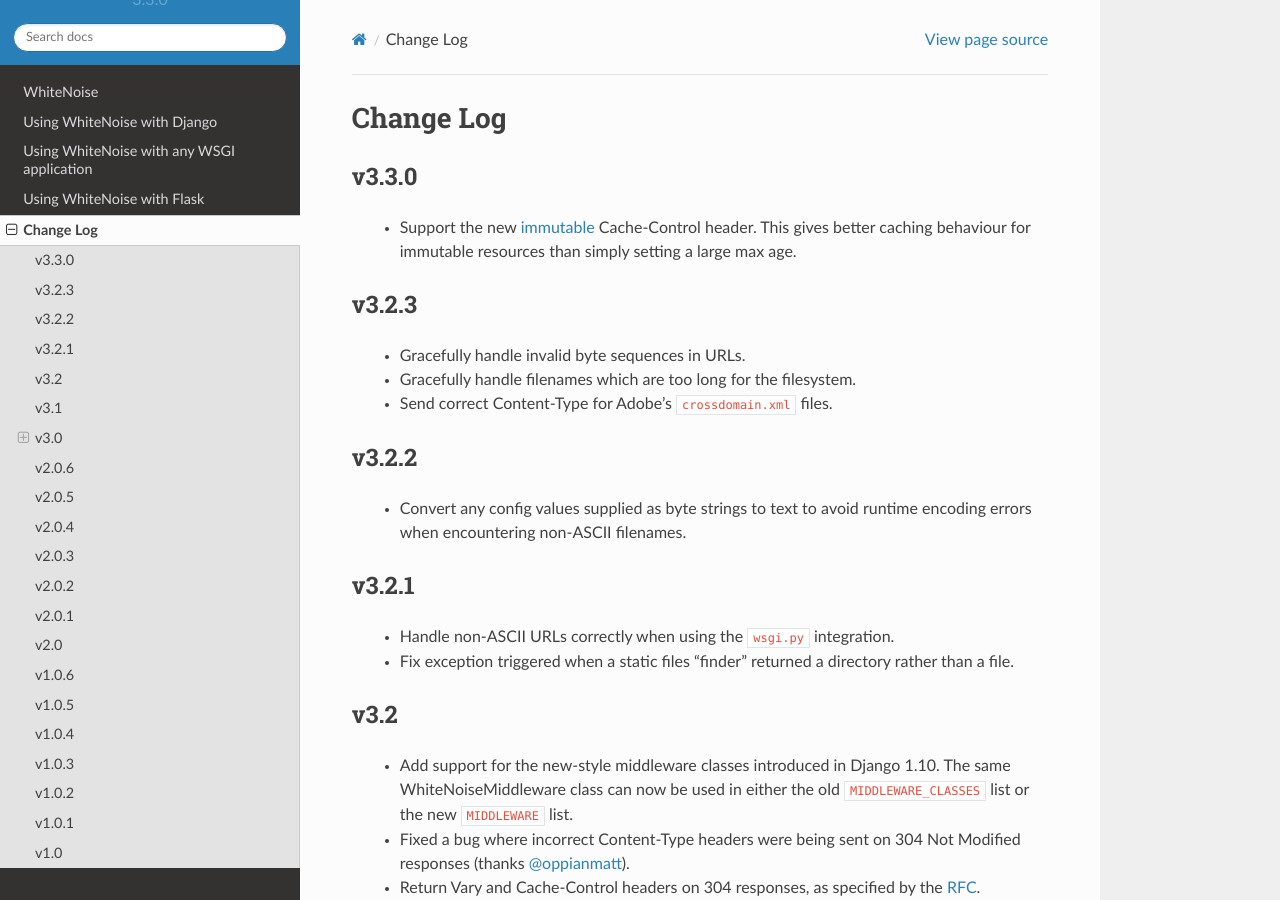
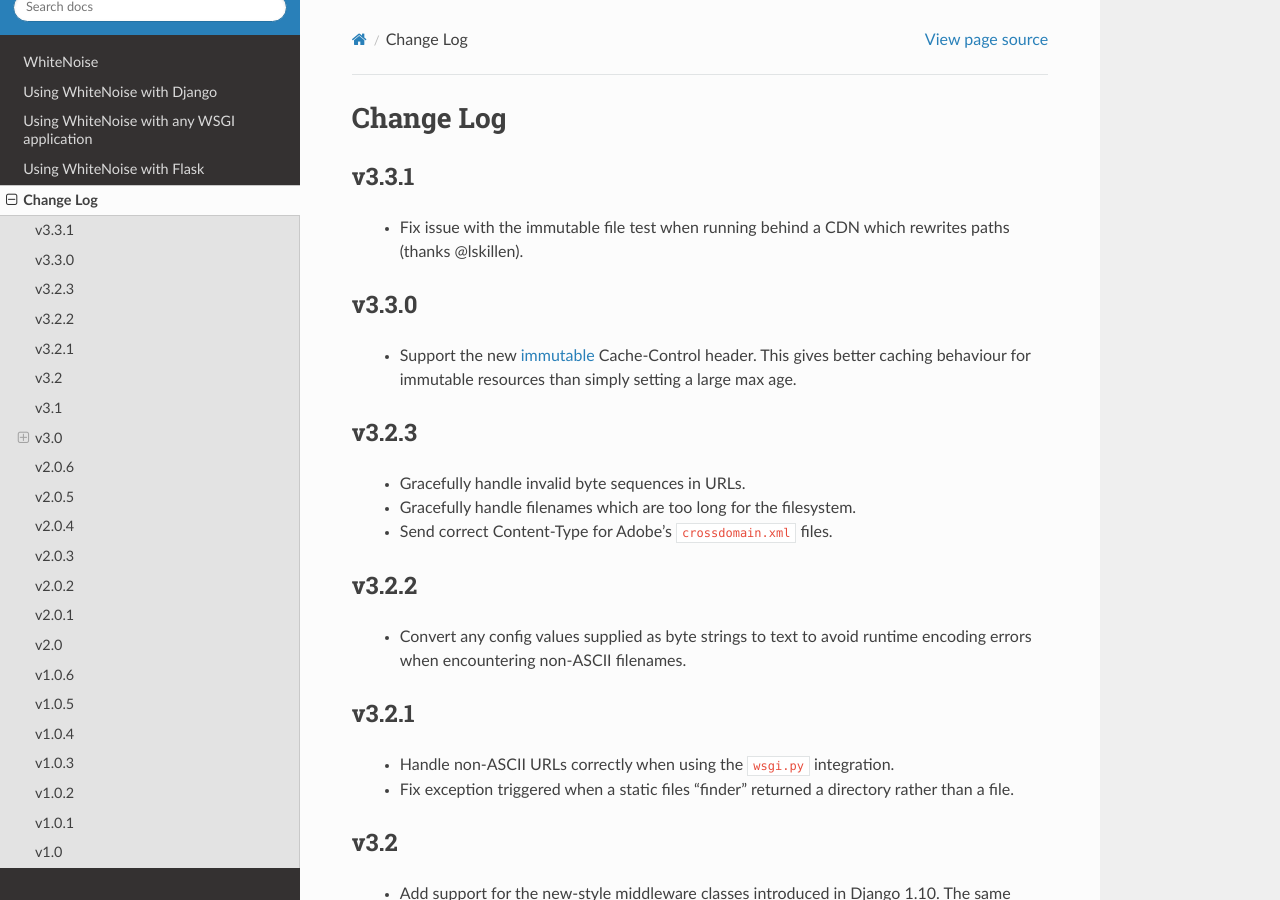
Before and after one commit to evansd/whitenoise, a Sphinx documentation site: the page built from docs/changelog.rst, in a window 1280 px wide and 900 px high. Built offline with Sphinx 7.4.7 and the Read the Docs theme 2.0.0, drawn with Linux system fonts in a browser that asks for light colours.

Commit message:
New release

```diff
--- a/docs/changelog.rst
+++ b/docs/changelog.rst
@@ -1,5 +1,11 @@
 Change Log
 ==========
+
+v3.3.1
+------
+
+ * Fix issue with the immutable file test when running behind a CDN which rewrites
+   paths (thanks @lskillen).
 
 v3.3.0
 ------
--- a/whitenoise/__init__.py
+++ b/whitenoise/__init__.py
@@ -1,5 +1,5 @@
 from .base import WhiteNoise
 
-__version__ = '3.3.0'
+__version__ = '3.3.1'
 
 __all__ = ['WhiteNoise']
```
